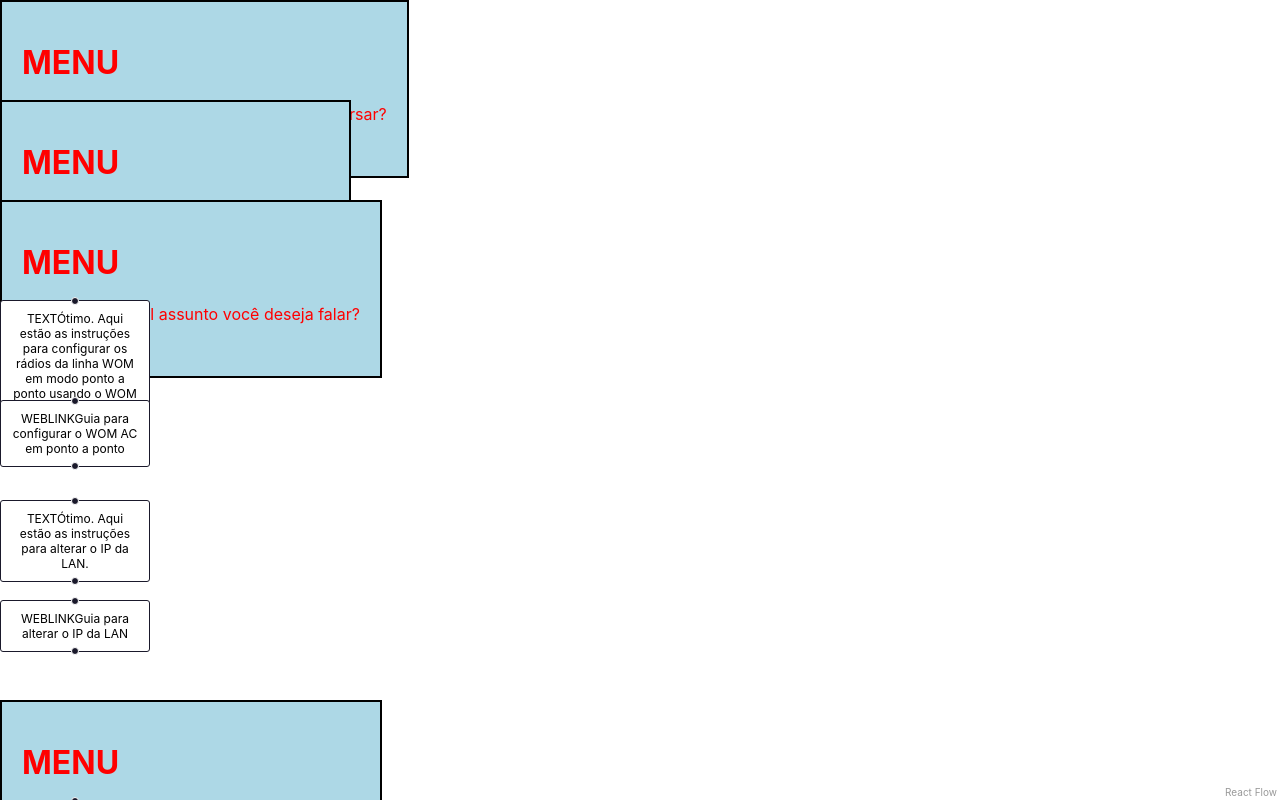
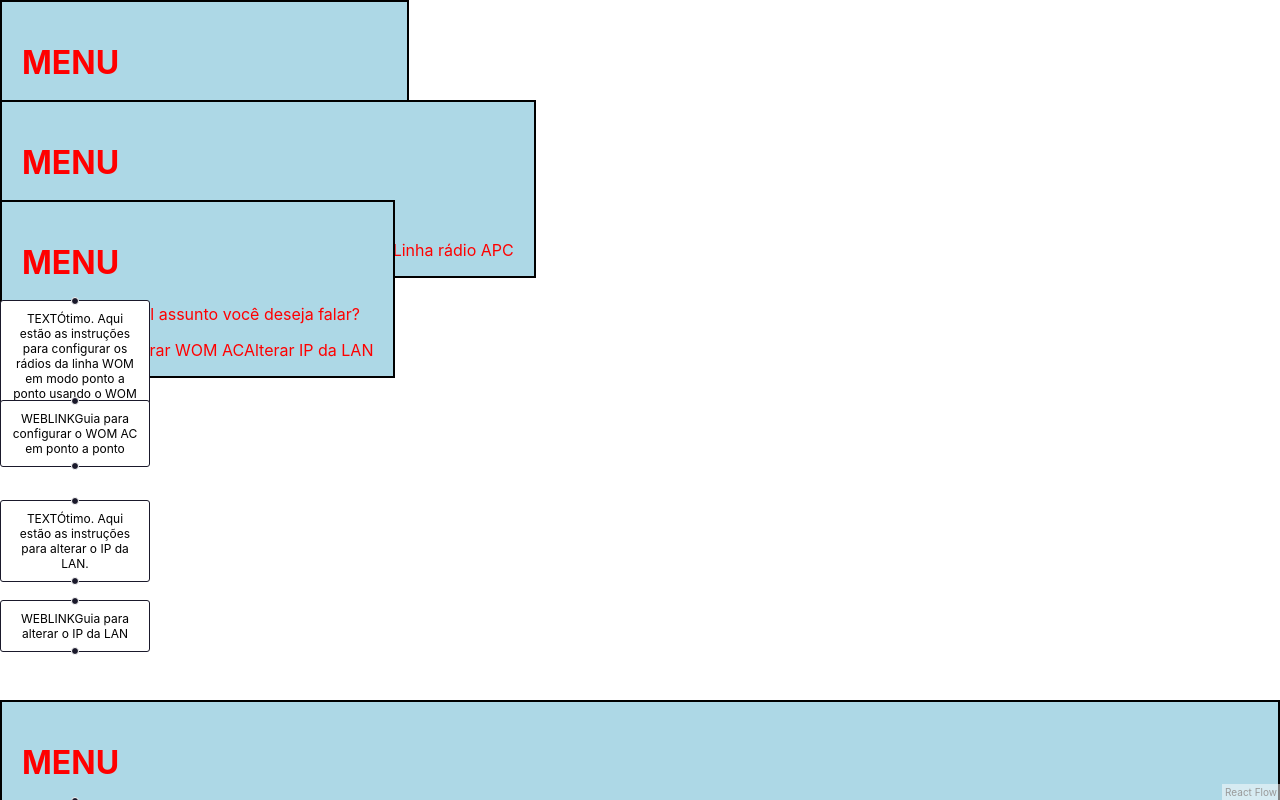
Before and after one commit to JP-Becker/nodeManager, a React (Create React App) app: page / in a window 1280 px wide. Built offline with nearby package versions, Linux system fonts and the light colour scheme.

Commit message:
add: options dentro do node de menu

```diff
--- a/src/App.js
+++ b/src/App.js
@@ -21,7 +21,7 @@ const nodesMapeados = nodeData.map((node, index) => ({
   id: node.id,
   position: { x: 0, y: index * 100 },
   type: DataTypeFilter(node.type),
-  data: { label: [node.type, node.content.text] }
+  data: { label: [node.type, node.content.text, node.content.options] }
 }));
 
 export default function App() {
--- a/src/nodeData/dataTypeFilter.js
+++ b/src/nodeData/dataTypeFilter.js
@@ -3,7 +3,7 @@ export default function DataTypeFilter(nodeType) {
             switch (nodeType) {
                 case 'MENU':
                     return 'nodeMenu';
-
+                // IDEIA: CRIAR UM OBJETO AQUI COM A COR Q CADA TIPO DE NODE VAI TER, E OUTRAS PROPRIEDADES MUTÁVEIS QUE PODEM SER ALTERADAS DINAMICAMENTE
                 case 'WEBLINK':
                     return 'nodeWeblink';
 
--- a/src/nodeTypes/nodeMenu.js
+++ b/src/nodeTypes/nodeMenu.js
@@ -10,7 +10,9 @@ export default function NodeMenu({ data }) {
     <Container>
         <h1>{data.label[0]}</h1>
         <p>Texto: {data.label[1]}</p>
-        <p>TESTE</p>
+        <p>Options: {data.label[2].map((option) => {
+            return option.content.name
+        })}</p>
     </Container>
     )
 }
```
